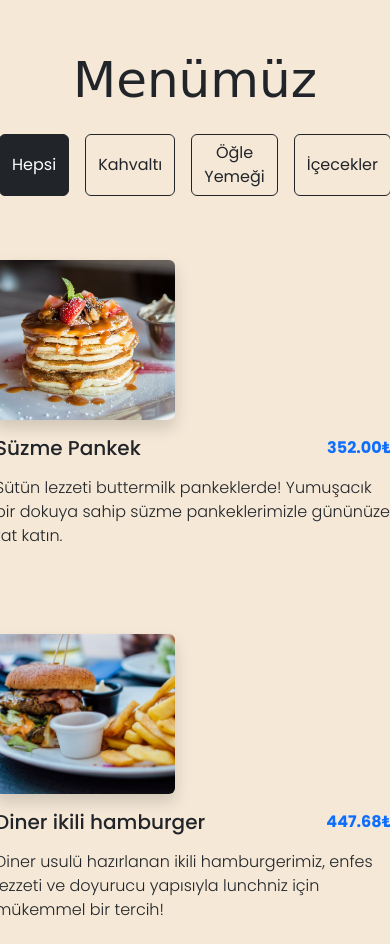
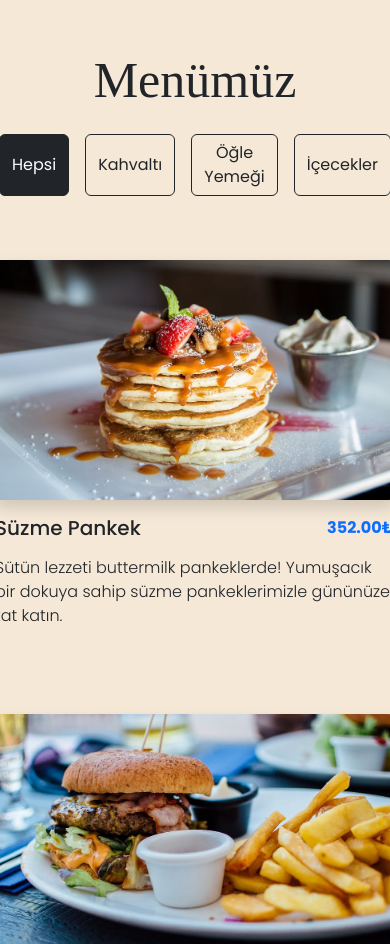
Before and after one commit to OyaYagiz/QR-MENU, a plain HTML site: page index.html in a window 390 px wide. Shown: the top 944 px of the page. Drawn offline with nearby package versions, Linux system fonts and the light colour scheme; a web font is replaced by a local one.

Commit message:
responsive

```diff
--- a/style.css
+++ b/style.css
@@ -6,7 +6,7 @@ body {
   }
 
   .heading {
-    font-family: 'Cherry Swash', cursive;
+    font-family: 'indie flower';
     text-align: center;
     margin-top: 50px;
     font-size: 50px;
@@ -20,25 +20,18 @@ body {
     gap: 70px;
   }
 
-#menu-list #card {
+  #card img {
+    width: 160px;
+    height: 100px;
+    object-fit: cover;
+  }
+
+  @media (max-width: 769px) {
+    #card {
       max-width: 400px;
     }
 
-#menu-list #card img {
-    width: 180px;
-    height: 160px;
-    object-fit: cover;
-}
-.small {
-    font-size: 0.8em; /* veya başka bir boyut */
-}
-
-
-@media (max-width:769px){
-    #card{
-        max-width: 400px;
-    }
-    #card img{
+    #card img {
       width: 100%;
       height: 240px;
     }
```
Lines whose indentation alone changed are shown as unchanged.
